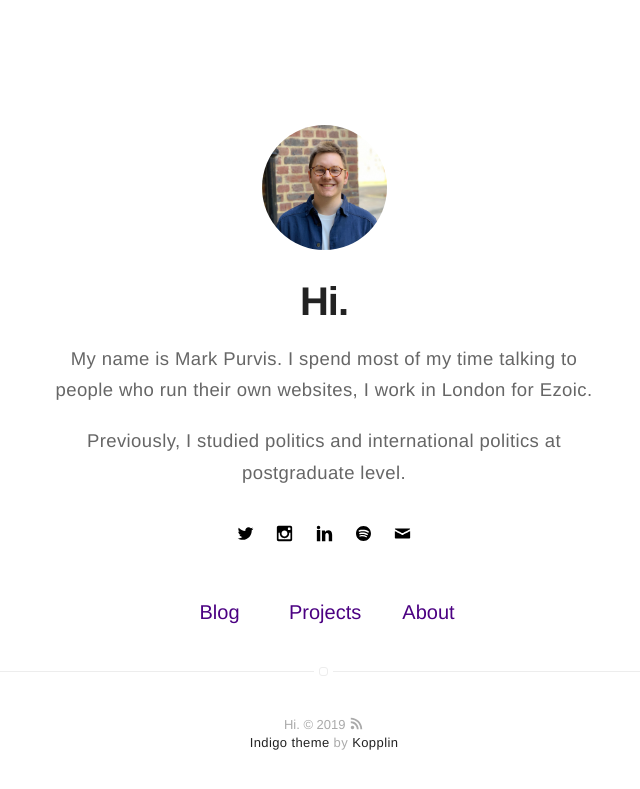
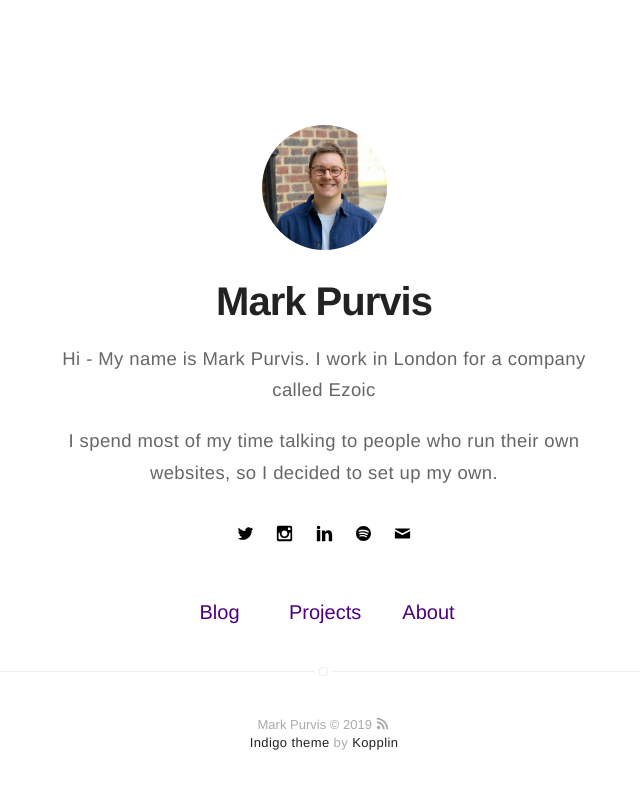
Before and after one commit to markprvs/markprvs.github.io, a Jekyll site: the page built from index.html, in a window 1280 px wide. Shown: the top 789 px of the page, without its empty margins (316-956 px from the left). Built offline with Jekyll 4.4.1, drawn with Linux system fonts in a browser that asks for light colours.

```diff
--- a/_config.yml
+++ b/_config.yml
@@ -1,6 +1,6 @@
 # main text of home
-name: Hi.
-bio: <p><b>My name is Mark Purvis. I spend most of my time talking to people who run their own websites, I work in London for Ezoic.</b></p><p> Previously, I studied politics and international politics at postgraduate level.</p>
+name: Mark Purvis
+bio: <p><b> Hi - My name is Mark Purvis. I work in London for a company called Ezoic</b></p><p>I spend most of my time talking to people who run their own websites, so I decided to set up my own.</p>
 
 # twitter summary info
 description: description
```
Also changed, not shown: about.md (+1 -0 lines).
